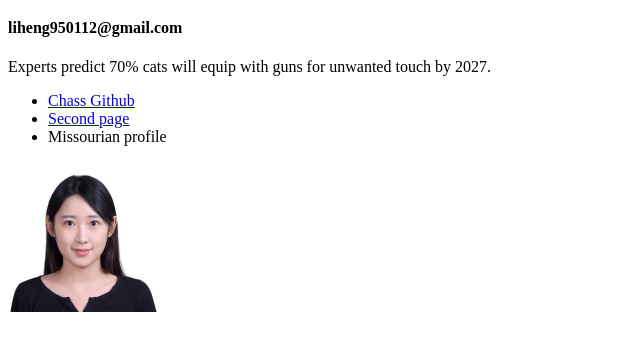
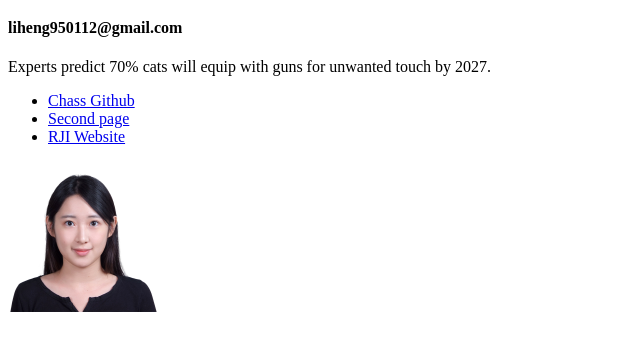
Before and after one commit to J4502-fs17/hengli, a plain HTML site: page index.html in a window 1280 px wide. Shown: the part 61-412 px from the top of the page, without its empty margins (0-640 px from the left). Drawn offline with Linux system fonts and the light colour scheme.

Commit message:
update corrections

```diff
--- a/index.html
+++ b/index.html
@@ -11,13 +11,12 @@
     <ul>
       <li><a href="https://github.com/J4502-fs17">Chass Github</a></li>
       <li><a href="page2.html">Second page</a></li>
-      <li>Missourian profile</a></li>
-
+      <li><a href="https://www.rjionline.org/">RJI Website</a></li>
     </ul>
   <a href="mailto:lhh92@mail.missouri.edu">
     <img src="my photo.jpg"
     alt="Picture of Heng Li"
     width="150px"/>
   </a>
-
+  </body>
 </html>
```
